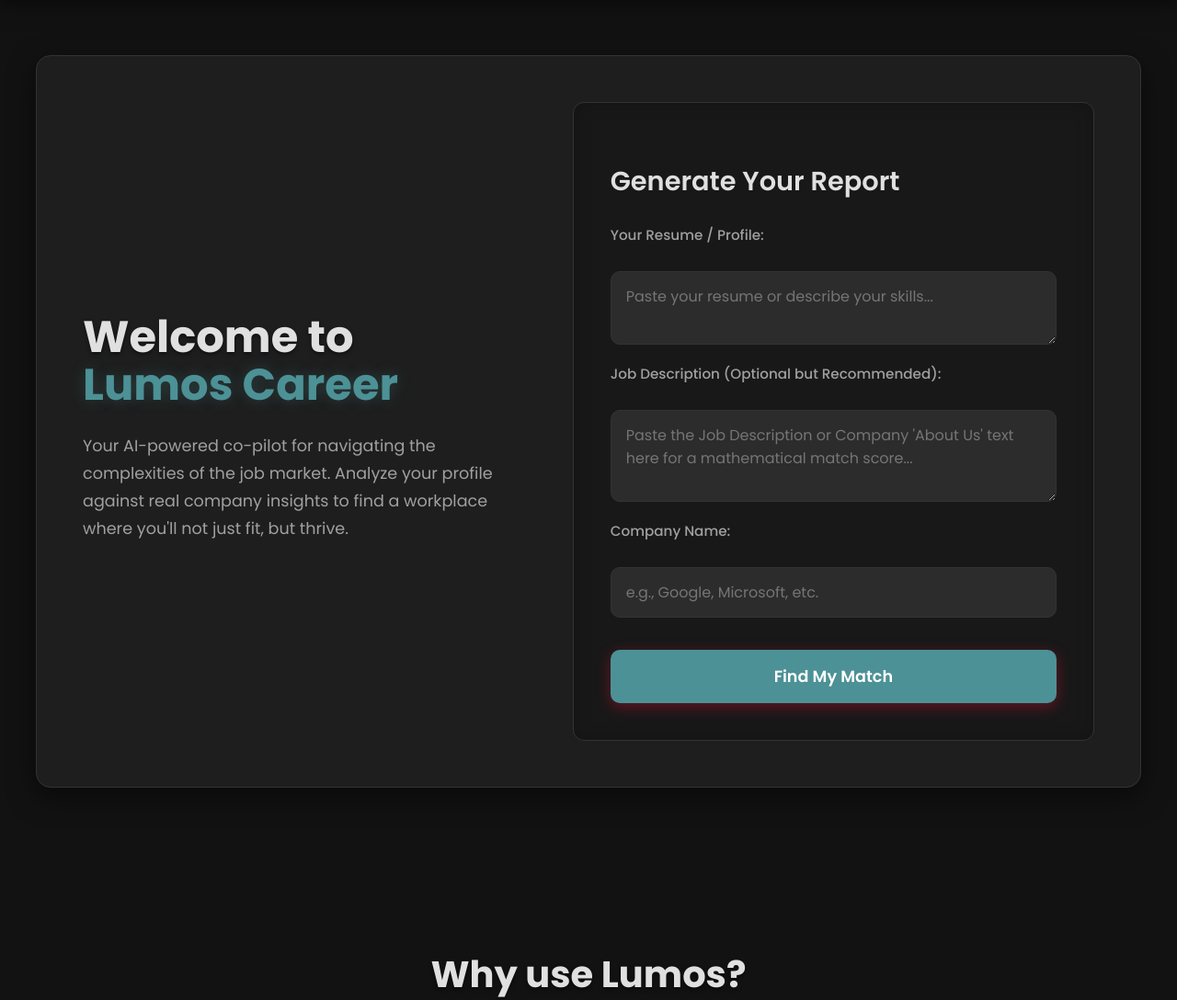
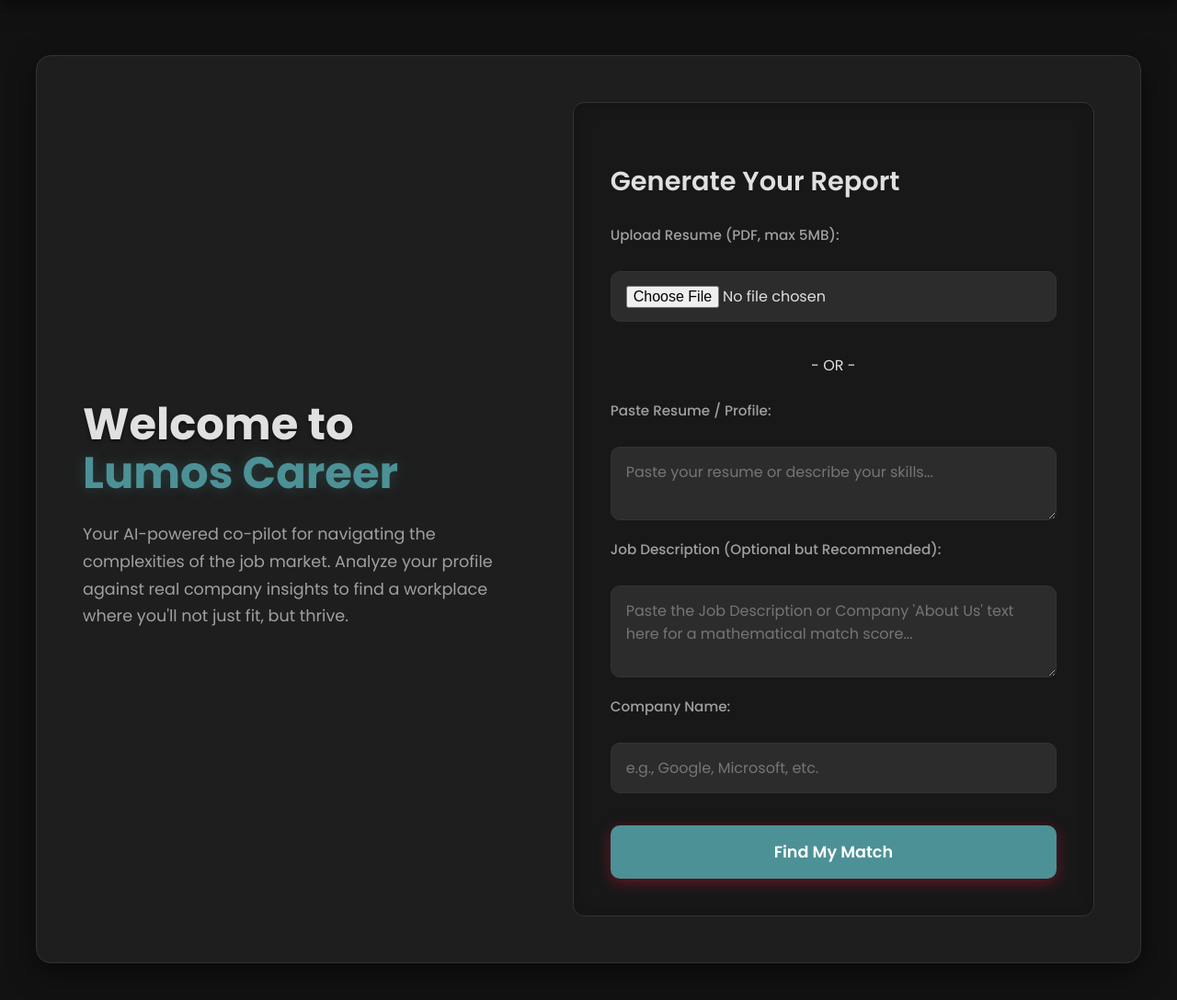
Before and after one commit to Bhaveshpatil75/LumosCareer, a Django app: page / in a window 1280 px wide. Shown: the part 84-1172 px from the top of the page at 92% size. Run offline with Django 5.2, Linux system fonts and the light colour scheme; a user stored in the database is signed in.

Commit message:
feat: add pdf resume upload

```diff
--- a/comp_research/settings.py
+++ b/comp_research/settings.py
@@ -126,6 +126,10 @@
     os.path.join(BASE_DIR, 'static'),
 ]
 
+# Media files (Resumes, etc.)
+MEDIA_URL = '/media/'
+MEDIA_ROOT = os.path.join(BASE_DIR, 'media')
+
 LOGIN_URL = 'login'
 
 # Tell Django where to redirect users after they log in (optional but good practice)
--- a/comp_research/urls.py
+++ b/comp_research/urls.py
@@ -17,8 +17,14 @@
 from django.contrib import admin
 from django.urls import path,include
 
+from django.conf import settings
+from django.conf.urls.static import static
+
 urlpatterns = [
     path('admin/', admin.site.urls),
     path('', include('scraper.urls')),  # Include the scraper app URLs
     # path('api/', include('scraper.urls')),
 ]
+
+if settings.DEBUG:
+    urlpatterns = static(settings.MEDIA_URL, document_root=settings.MEDIA_ROOT) + urlpatterns
--- a/scraper/views.py
+++ b/scraper/views.py
@@ -11,6 +11,8 @@
 import dotenv
 import json
 from .algorithms import LSAEngine, SkillGraph, PersonalityClassifier, RecommenderSystem
+from .utils import extract_text_from_pdf_file, validate_file_size, send_to_n8n_webhook
+from django.core.exceptions import ValidationError
 
 dotenv.load_dotenv()
 
@@ -28,6 +30,17 @@
 def matcher_view(request):
     if request.method == 'POST':
         resume_text = request.POST.get('resume_text', '')
+        resume_file = request.FILES.get('resume_file')
+
+        if resume_file:
+            try:
+                validate_file_size(resume_file)
+                extracted_text = extract_text_from_pdf_file(resume_file)
+                if extracted_text:
+                    resume_text = extracted_text
+            except ValidationError as e:
+                return HttpResponse(f"Error: {e.message}", status=400)
+
         company_name = request.POST.get('company_name', '')
         job_description = request.POST.get('job_description', '')
 
@@ -260,6 +273,21 @@
         profile.bio = request.POST.get('bio', '')
         profile.target_job_titles = request.POST.get('target_job_titles', '')
         profile.resume_text = request.POST.get('resume_text', '')
+
+        resume_file = request.FILES.get('resume_file')
+        if resume_file:
+            try:
+                validate_file_size(resume_file)
+                profile.resume_file = resume_file
+                extracted_text = extract_text_from_pdf_file(resume_file)
+                if extracted_text:
+                    profile.resume_text = extracted_text
+            except ValidationError as e:
+                # In a real app, add a message. For now, we might just ignore or let it fail?
+                # Better to just not save the file if invalid, or let Django form handle it.
+                # Since we are manual, let's just print or ignore for this quick impl, or add a message.
+                pass
+
         profile.linkedin_url = request.POST.get('linkedin_url', '')
         profile.github_url = request.POST.get('github_url', '')
         profile.leetcode_url = request.POST.get('leetcode_url', '')
--- a/templates/core/index.html
+++ b/templates/core/index.html
@@ -13,11 +13,16 @@
 
         <div class="form-column">
             <h2>Generate Your Report</h2>
-            <form action="{% url 'match_submit' %}" method="POST">
+            <form action="{% url 'match_submit' %}" method="POST" enctype="multipart/form-data">
                 {% csrf_token %}
 
-                <label for="resume">Your Resume / Profile:</label>
-                <textarea id="resume" name="resume_text" required
+                <label for="resume_file">Upload Resume (PDF, max 5MB):</label>
+                <input type="file" id="resume_file" name="resume_file" accept=".pdf" style="margin-bottom: 10px;">
+
+                <p style="text-align: center; margin: 5px 0;">- OR -</p>
+
+                <label for="resume">Paste Resume / Profile:</label>
+                <textarea id="resume" name="resume_text"
                     placeholder="Paste your resume or describe your skills..."></textarea>
 
                 <label for="jd">Job Description (Optional but Recommended):</label>
```
Also changed, not shown: scraper/models.py (+8 -0 lines), scraper/utils.py (added, +49 -0 lines), templates/auth/edit_profile.html (+7 -3 lines), templates/auth/profile.html (+10 -1 lines), db.sqlite3, scraper/migrations/0005_userprofile_resume_file.py (added), 4 other files.
